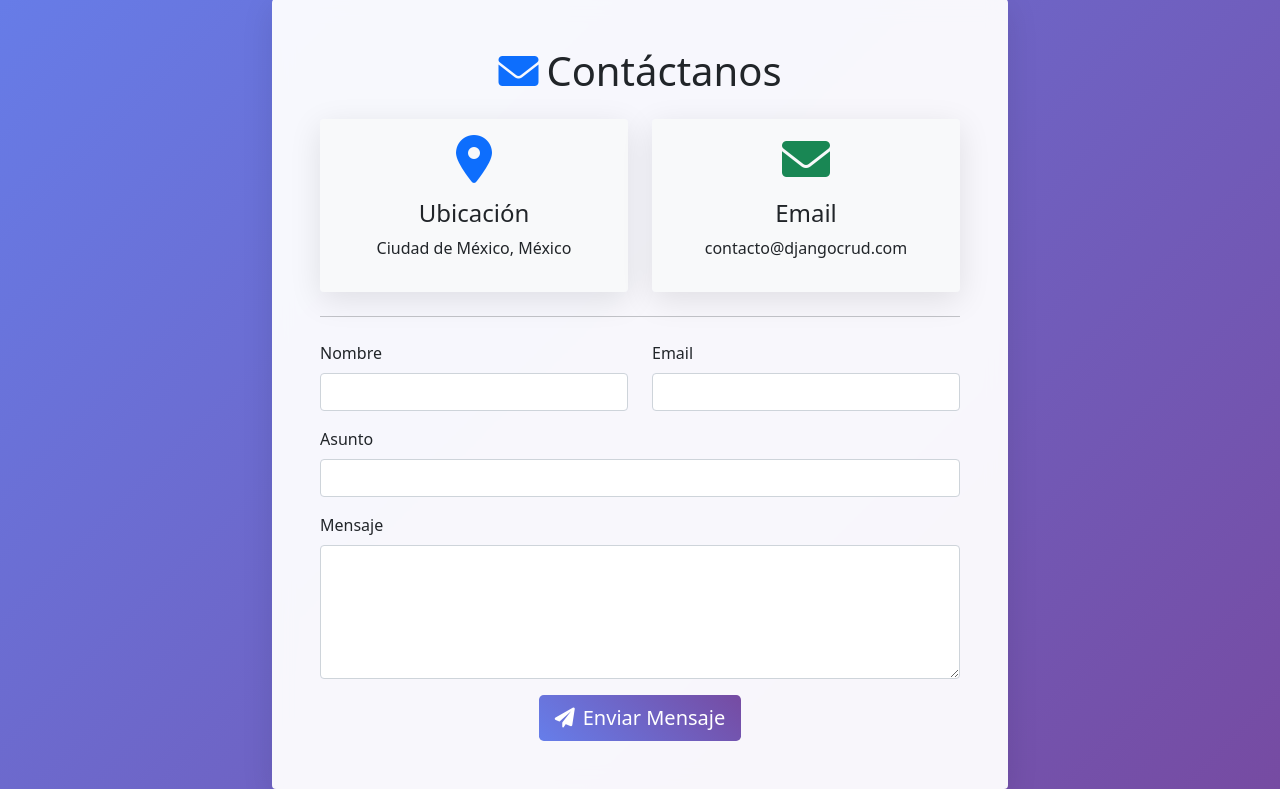
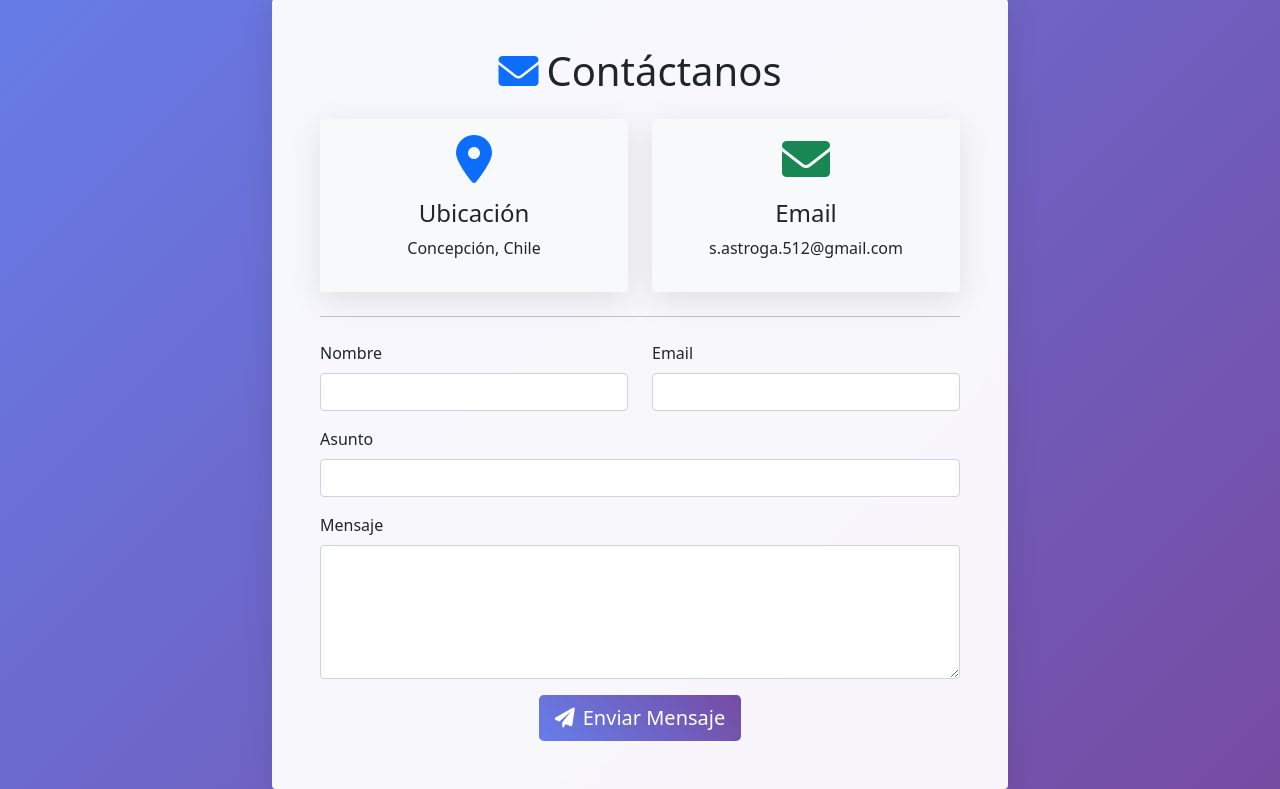
Before and after one commit to K3yZenD-cloud/djangoproject, a Django app: page /contact/ in a window 1280 px wide. Shown: the part 81-870 px from the top of the page. Run offline with Django 5.2, Linux system fonts and the light colour scheme.

Commit message:
Update contact info: Concepción, Chile and personal email

```diff
--- a/main/templates/main/contact.html
+++ b/main/templates/main/contact.html
@@ -17,7 +17,7 @@
                             <div class="card-body text-center">
                                 <i class="fas fa-map-marker-alt fa-3x text-primary mb-3"></i>
                                 <h4>Ubicación</h4>
-                                <p>Ciudad de México, México</p>
+                                <p>Concepción, Chile</p>
                             </div>
                         </div>
                     </div>
@@ -26,7 +26,7 @@
                             <div class="card-body text-center">
                                 <i class="fas fa-envelope fa-3x text-success mb-3"></i>
                                 <h4>Email</h4>
-                                <p>contacto@djangocrud.com</p>
+                                <p>s.astroga.512@gmail.com</p>
                             </div>
                         </div>
                     </div>
```
